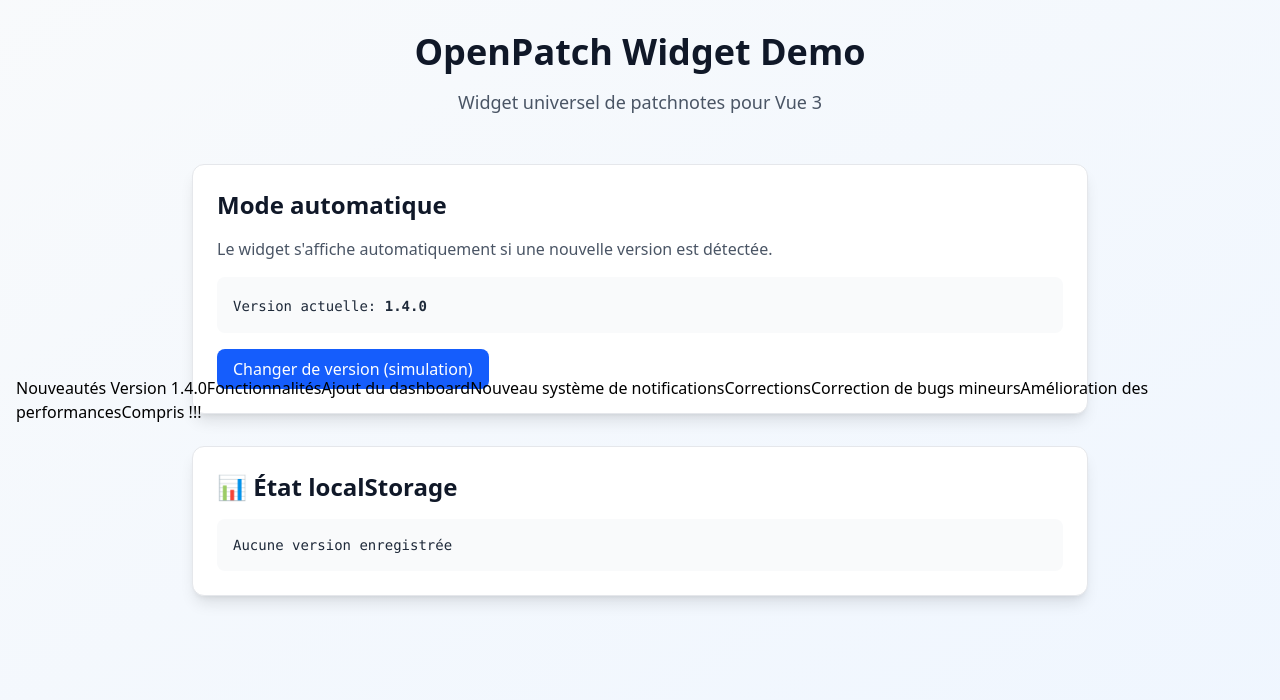
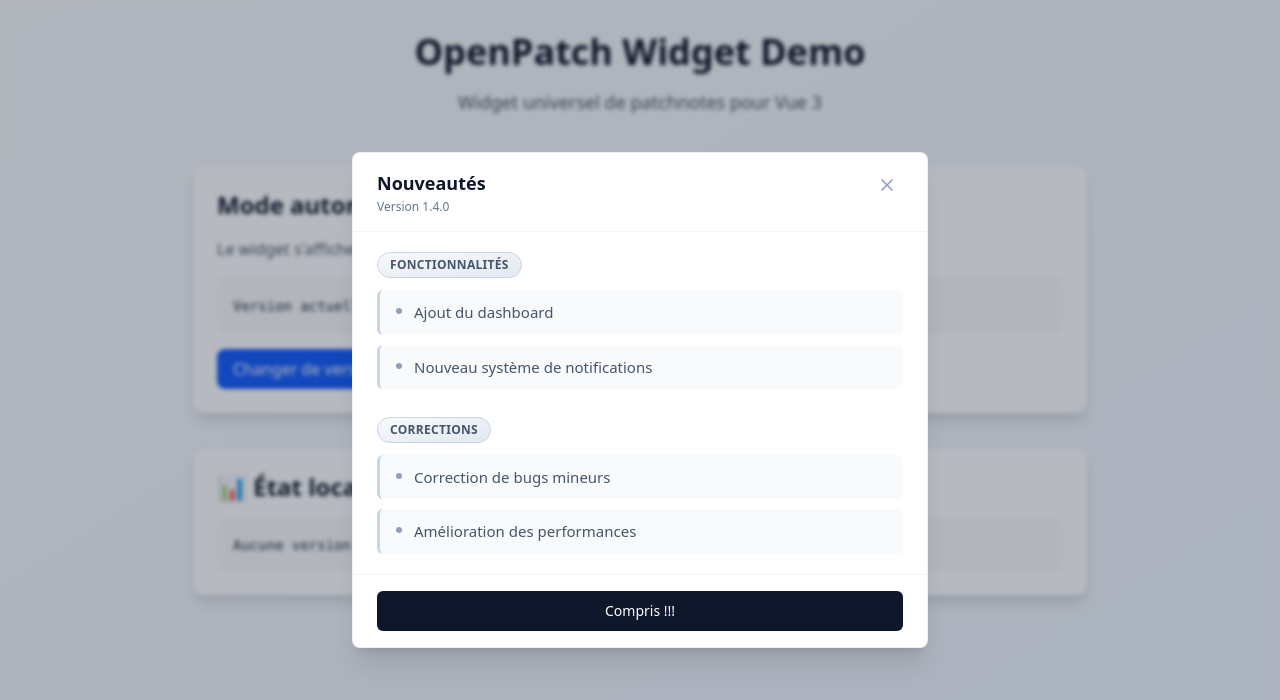
Before and after one commit to williamloree/OpenPatch, a Vue app: page / in a window 1280 px wide. Shown: the top 700 px of the page. Built offline with nearby package versions, Linux system fonts and the light colour scheme.

Commit message:
Clean OpenPatch.vue - remove all inline styles, use Tailwind only

```diff
--- a/src/components/OpenPatch.vue
+++ b/src/components/OpenPatch.vue
@@ -3,180 +3,65 @@
     <Transition name="modal">
       <div
         v-if="isVisible"
-        data-openpatch-root
         class="fixed inset-0 z-50 flex items-center justify-center p-4"
         @click.self="handleClose"
-        style="
-          font-family: system-ui, -apple-system, sans-serif;
-          line-height: 1.5;
-          -webkit-font-smoothing: antialiased;
-        "
       >
-        <div
-          class="absolute inset-0 bg-slate-900/30 backdrop-blur-[2px]"
-          style="pointer-events: none"
-        ></div>
+        <div class="absolute inset-0 bg-slate-900/30 backdrop-blur-[2px]"></div>
 
-        <div
-          data-openpatch-modal
-          class="relative w-full max-w-xl max-h-[80vh] bg-white rounded-lg shadow-xl overflow-hidden border border-slate-200/60"
-          style="box-sizing: border-box; font-family: inherit"
-        >
-          <div
-            class="sticky top-0 z-10 bg-white border-b border-slate-100 px-6 py-4"
-            style="box-sizing: border-box"
-          >
-            <div
-              class="flex items-start justify-between gap-4"
-              style="box-sizing: border-box"
-            >
-              <div class="flex-1 min-w-0" style="box-sizing: border-box">
-                <h2
-                  class="text-lg font-semibold text-slate-900 truncate"
-                  style="
-                    margin: 0;
-                    padding: 0;
-                    box-sizing: border-box;
-                    font-family: inherit;
-                  "
-                >
-                  {{ title }}
-                </h2>
-                <p
-                  class="text-xs text-slate-500 mt-0.5"
-                  style="
-                    margin: 0;
-                    padding: 0;
-                    box-sizing: border-box;
-                    font-family: inherit;
-                  "
-                >
-                  Version {{ version }}
-                </p>
+        <div class="relative w-full max-w-xl max-h-[80vh] bg-white rounded-lg shadow-xl overflow-hidden border border-slate-200/60">
+          <div class="sticky top-0 z-10 bg-white border-b border-slate-100 px-6 py-4">
+            <div class="flex items-start justify-between gap-4">
+              <div class="flex-1 min-w-0">
+                <h2 class="text-lg font-semibold text-slate-900 truncate">{{ title }}</h2>
+                <p class="text-xs text-slate-500 mt-0.5">Version {{ version }}</p>
               </div>
               <button
                 @click="handleClose"
                 class="shrink-0 text-slate-400 hover:text-slate-600 hover:bg-slate-100 rounded-md p-1.5 transition-colors"
                 aria-label="Fermer"
-                style="
-                  box-sizing: border-box;
-                  font-family: inherit;
-                  border: none;
-                  background: transparent;
-                  cursor: pointer;
-                  appearance: none;
-                  -webkit-appearance: none;
-                "
               >
-                <svg
-                  class="w-5 h-5"
-                  fill="none"
-                  stroke="currentColor"
-                  viewBox="0 0 24 24"
-                  style="display: block"
-                >
-                  <path
-                    stroke-linecap="round"
-                    stroke-linejoin="round"
-                    stroke-width="2"
-                    d="M6 18L18 6M6 6l12 12"
-                  />
+                <svg class="w-5 h-5" fill="none" stroke="currentColor" viewBox="0 0 24 24">
+                  <path stroke-linecap="round" stroke-linejoin="round" stroke-width="2" d="M6 18L18 6M6 6l12 12" />
                 </svg>
               </button>
             </div>
           </div>
 
-          <div
-            class="overflow-y-auto max-h-[calc(80vh-140px)] px-6 py-5"
-            style="box-sizing: border-box"
-          >
+          <div class="overflow-y-auto max-h-[calc(80vh-140px)] px-6 py-5">
             <div v-if="patchnotes && patchnotes.sections.length > 0">
               <div
                 v-for="(section, index) in patchnotes.sections"
                 :key="index"
                 :class="{ 'mb-7': index < patchnotes.sections.length - 1 }"
-                style="box-sizing: border-box"
               >
-                <div
-                  class="flex items-center gap-3 mb-3"
-                  style="box-sizing: border-box"
-                >
-                  <span
-                    class="inline-flex items-center font-semibold text-slate-600 uppercase tracking-wide"
-                    style="
-                      margin: 0;
-                      padding: 0;
-                      box-sizing: border-box;
-                      font-family: inherit;
-                    "
-                  >
+                <div class="flex items-center gap-3 mb-3">
+                  <span class="inline-flex items-center px-3 py-1 bg-gradient-to-br from-slate-50 to-slate-200 border border-slate-300 rounded-full text-xs font-semibold text-slate-600 uppercase tracking-wide">
                     {{ section.title }}
                   </span>
                 </div>
 
-                <ul
-                  class="list-none p-0 m-0 flex flex-col gap-2.5 cursor-pointer"
-                  style="
-                    list-style: none;
-                    margin: 0;
-                    padding: 0;
-                    box-sizing: border-box;
-                  "
-                >
+                <ul class="list-none p-0 m-0 flex flex-col gap-2.5">
                   <li
                     v-for="(item, itemIndex) in section.items"
                     :key="itemIndex"
-                    class="flex items-start gap-3 px-3 py-2 bg-slate-50 border-l-[3px] border-slate-300 rounded-md text-[0.9375rem] text-slate-600 leading-relaxed transition-all duration-150 hover:bg-slate-100 hover:border-slate-400"
-                    style="
-                      box-sizing: border-box;
-                      list-style: none;
-                      margin: 0;
-                      font-family: inherit;
-                    "
+                    class="flex items-start gap-3 px-4 py-2.5 bg-slate-50 border-l-[3px] border-slate-300 rounded-md text-[0.9375rem] text-slate-600 leading-relaxed transition-all duration-150 hover:bg-slate-100 hover:border-slate-400"
                   >
-                    <span
-                      class="flex-1"
-                      style="
-                        box-sizing: border-box;
-                        margin: 0;
-                        padding: 0;
-                        font-family: inherit;
-                      "
-                      >{{ item }}</span
-                    >
+                    <span class="inline-block w-1.5 h-1.5 bg-slate-400 rounded-full mt-2 shrink-0"></span>
+                    <span class="flex-1">{{ item }}</span>
                   </li>
                 </ul>
               </div>
             </div>
 
-            <div
-              v-else
-              class="text-center text-slate-400 py-12 text-sm"
-              style="
-                box-sizing: border-box;
-                margin: 0;
-                padding: 3rem 0;
-                font-family: inherit;
-              "
-            >
+            <div v-else class="text-center text-slate-400 py-12 text-sm">
               Aucun contenu à afficher
             </div>
           </div>
 
-          <div
-            class="sticky bottom-0 bg-white border-t border-slate-100 px-6 py-4"
-            style="box-sizing: border-box"
-          >
+          <div class="sticky bottom-0 bg-white border-t border-slate-100 px-6 py-4">
             <button
               @click="handleClose"
-              class="w-full bg-slate-900 hover:bg-slate-800 text-white text-sm font-medium py-2.5 px-4 rounded-md transition-colors duration-150 cursor-pointer"
-              style="
-                box-sizing: border-box;
-                font-family: inherit;
-                appearance: none;
-                -webkit-appearance: none;
-                border: none;
-              "
+              class="w-full bg-slate-900 hover:bg-slate-800 text-white text-sm font-medium py-2.5 px-4 rounded-md transition-colors duration-150"
             >
               {{ closeButtonText }}
             </button>
@@ -188,163 +73,110 @@
 </template>
 
 <script setup lang="ts">
-import { ref, computed, onMounted, watch } from "vue";
-import type { PatchNotesConfig } from "../types/settings";
+import { ref, onMounted, watch } from 'vue'
+import type { PatchNotesConfig } from '../types/settings'
 
 interface Props {
-  projectId: string;
-  version: string;
-  patchnotes: PatchNotesConfig;
-  title?: string;
-  closeButtonText?: string;
-  forceShow?: boolean;
-  manual?: boolean;
+  projectId: string
+  version: string
+  patchnotes: PatchNotesConfig
+  title?: string
+  closeButtonText?: string
+  forceShow?: boolean
+  manual?: boolean
 }
 
 const props = withDefaults(defineProps<Props>(), {
-  title: "🎉 Nouveautés",
-  closeButtonText: "Compris !",
+  title: '🎉 Nouveautés',
+  closeButtonText: 'Compris !',
   forceShow: false,
-  manual: false,
-});
+  manual: false
+})
 
-const emit = defineEmits<{
-  close: [];
-  shown: [];
-}>();
+interface Emits {
+  (e: 'close'): void
+  (e: 'shown'): void
+}
 
-const isVisible = ref(false);
-const storageKey = computed(() => `openpatch_${props.projectId}_version`);
+const emit = defineEmits<Emits>()
+
+const isVisible = ref(false)
+
+const STORAGE_KEY_PREFIX = 'openpatch_last_seen_'
+
+const getStorageKey = () => `${STORAGE_KEY_PREFIX}${props.projectId}`
+
 const getLastSeenVersion = (): string | null => {
   try {
-    const stored = localStorage.getItem(storageKey.value);
-    if (!stored) return null;
+    return localStorage.getItem(getStorageKey())
+  } catch (error) {
+    console.error('[OpenPatch] Erreur lecture localStorage:', error)
+    return null
+  }
+}
 
-    const data = JSON.parse(stored);
-    return data.version || null;
+const saveLastSeenVersion = () => {
+  try {
+    localStorage.setItem(getStorageKey(), props.version)
   } catch (error) {
-    console.warn("[OpenPatch] Erreur lecture localStorage:", error);
-    return null;
+    console.error('[OpenPatch] Erreur sauvegarde localStorage:', error)
   }
-};
-
-const saveCurrentVersion = () => {
-  try {
-    const data = {
-      version: props.version,
-      timestamp: Date.now(),
-    };
-    localStorage.setItem(storageKey.value, JSON.stringify(data));
-  } catch (error) {
-    console.error("[OpenPatch] Erreur sauvegarde localStorage:", error);
-  }
-};
+}
 
 const shouldShowPatchNotes = (): boolean => {
-  if (props.forceShow) return true;
-
-  const lastSeenVersion = getLastSeenVersion();
-
-  if (!lastSeenVersion) return true;
-
-  return lastSeenVersion !== props.version;
-};
+  if (props.forceShow) return true
+  const lastSeenVersion = getLastSeenVersion()
+  if (!lastSeenVersion) return true
+  return lastSeenVersion !== props.version
+}
 
 const handleClose = () => {
-  isVisible.value = false;
-  saveCurrentVersion();
-  emit("close");
-};
+  isVisible.value = false
+  saveLastSeenVersion()
+  emit('close')
+}
 
 const show = () => {
-  isVisible.value = true;
-  emit("shown");
-};
+  isVisible.value = true
+  emit('shown')
+}
 
 const hide = () => {
-  handleClose();
-};
+  isVisible.value = false
+}
 
 const reset = () => {
   try {
-    localStorage.removeItem(storageKey.value);
+    localStorage.removeItem(getStorageKey())
+    console.log('[OpenPatch] LocalStorage réinitialisé pour', props.projectId)
   } catch (error) {
-    console.error("[OpenPatch] Erreur suppression localStorage:", error);
+    console.error('[OpenPatch] Erreur reset localStorage:', error)
   }
-};
+}
 
 defineExpose({
   show,
   hide,
   reset,
-});
+  isVisible
+})
 
 onMounted(() => {
   if (!props.manual && shouldShowPatchNotes()) {
-    setTimeout(() => {
-      show();
-    }, 500);
+    isVisible.value = true
+    emit('shown')
   }
-});
+})
 
-watch(
-  () => props.version,
-  (newVersion, oldVersion) => {
-    if (!props.manual && newVersion !== oldVersion && shouldShowPatchNotes()) {
-      show();
-    }
+watch(() => props.version, (newVersion, oldVersion) => {
+  if (!props.manual && newVersion !== oldVersion && shouldShowPatchNotes()) {
+    isVisible.value = true
+    emit('shown')
   }
-);
+})
 </script>
 
 <style scoped>
-/* Reset CSS spécifique pour isoler la modal */
-[data-openpatch-root] *,
-[data-openpatch-root] *::before,
-[data-openpatch-root] *::after {
-  all: unset;
-  box-sizing: border-box;
-}
-
-/* Restaurer les styles essentiels */
-[data-openpatch-root] {
-  position: fixed !important;
-  z-index: 999999 !important;
-  font-family: system-ui, -apple-system, sans-serif !important;
-  line-height: 1.5 !important;
-  -webkit-font-smoothing: antialiased !important;
-  -moz-osx-font-smoothing: grayscale !important;
-}
-
-[data-openpatch-modal] {
-  font-family: inherit !important;
-}
-
-[data-openpatch-modal] * {
-  font-family: inherit !important;
-}
-
-/* Assurer que les éléments sont visibles */
-[data-openpatch-root] svg {
-  display: block !important;
-}
-
-[data-openpatch-root] button {
-  cursor: pointer !important;
-  display: inline-flex !important;
-  align-items: center !important;
-  justify-content: center !important;
-}
-
-[data-openpatch-root] ul {
-  list-style: none !important;
-}
-
-[data-openpatch-root] li {
-  list-style: none !important;
-}
-
-/* Animations de transition */
 .modal-enter-active,
 .modal-leave-active {
   transition: opacity 0.3s ease;
```
